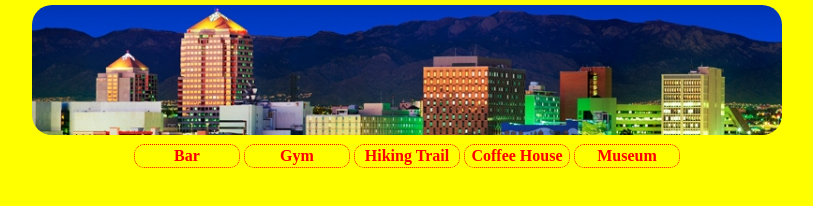
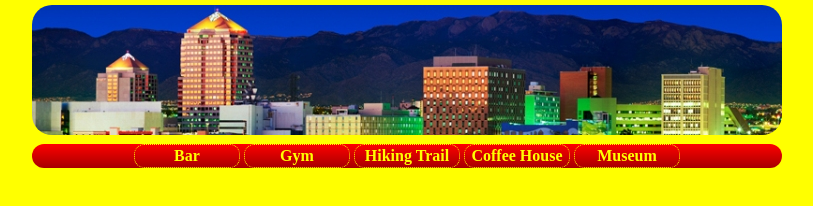
Before and after one commit to bradleygreen/ABQsites, a plain HTML site: page abqsites.html in a window 1280 px wide. Shown: the whole page, without its empty margins (233-1046 px from the left). Drawn offline with Linux system fonts and the light colour scheme.

Commit message:
gradient navbar

```diff
--- a/style.css
+++ b/style.css
@@ -17,6 +17,8 @@ body img{
 	width: 750px;
 	margin-top: 5px;
 	text-align: center;
+	background: linear-gradient(#ff0000, #A60000);
+	border-radius:15px;
 }
 
 #navbutton{
@@ -24,20 +26,20 @@ body img{
 	text-align: center;
 	width: 100px;
 	border-radius: 10px;
-	border: 1px dotted red;
+	border: 1px dotted yellow;
 	padding: 2px;
 	font-weight: bold;
 }
 
 #navbutton:hover{
 	border: 1px solid black;
-	background-color: red;
-	color: yellow;
+	background-color: yellow;
+	color: red;
 }
 
 #navbar a{
 	text-decoration: none;
-	color: red;
+	color: yellow;
 }
 
 p{
```
